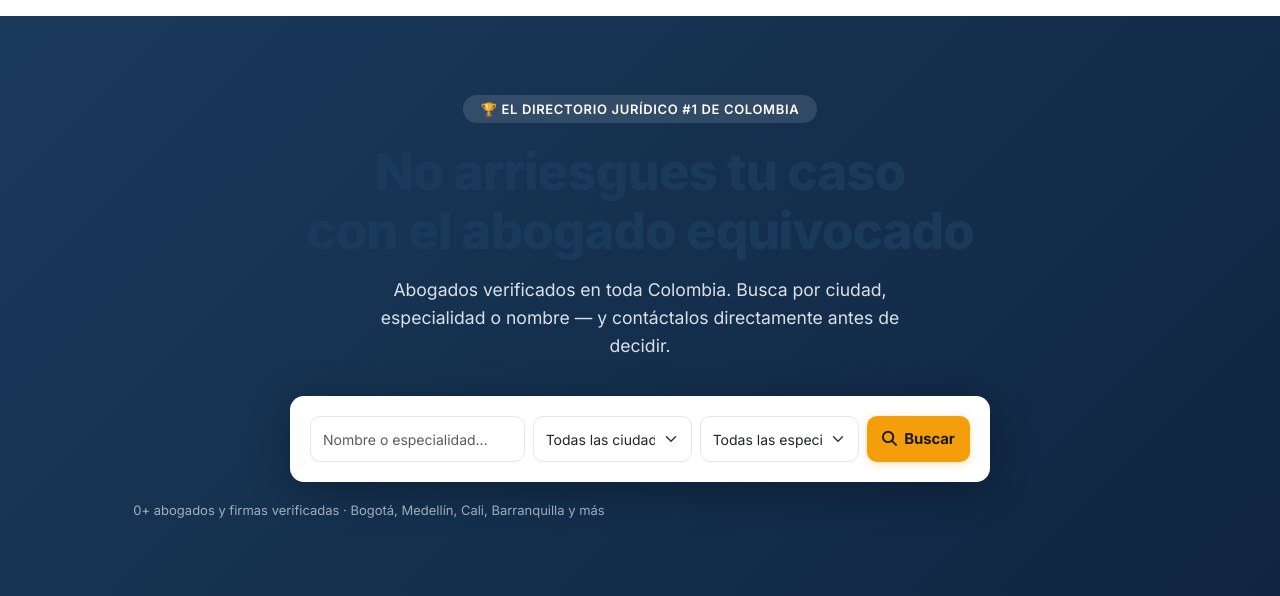
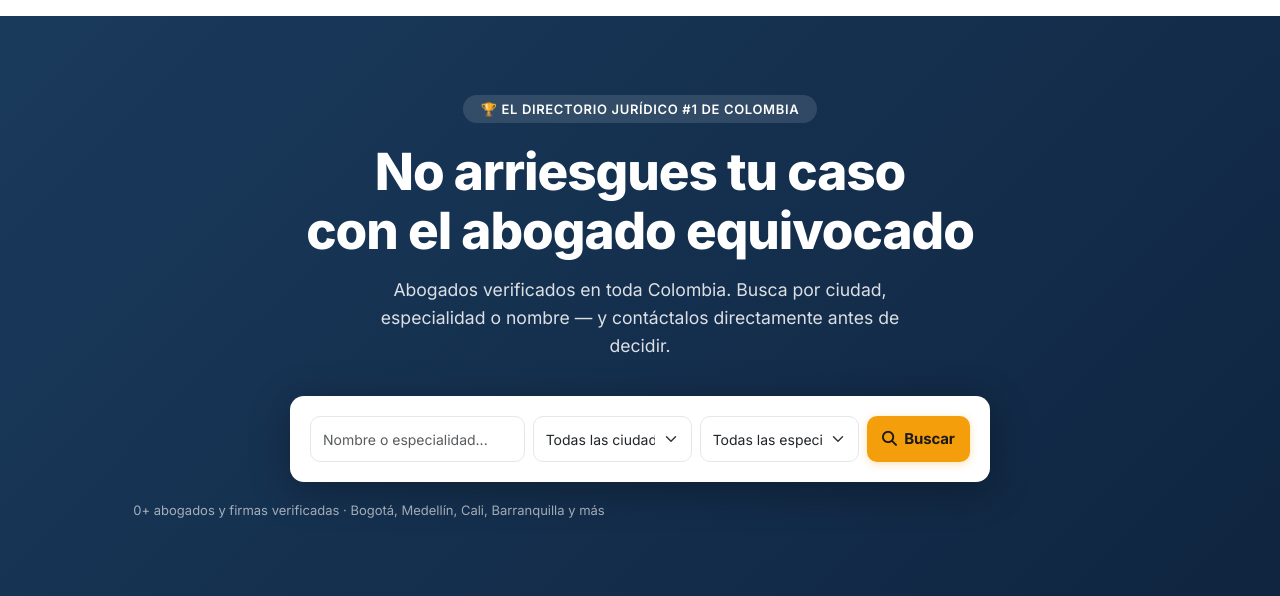
Before and after one commit to davidmyrann-sketch/abogados-co, a Flask app: page / in a window 1280 px wide. Shown: the part 59-655 px from the top of the page. Run offline with Flask 3, Linux system fonts and the light colour scheme; data that the repository does not hold is empty.

Commit message:
Fix hero H1 contrast: white text on dark navy background
CSS global rule set h1/h2 to navy color, making them invisible
on the dark hero gradient. Added explicit color:#ffffff on H1
and CSS rule to auto-white headings on dark backgrounds.

Co-Authored-By: Claude Sonnet 4.6 <noreply@anthropic.com>

```diff
--- a/static/css/style.css
+++ b/static/css/style.css
@@ -97,6 +97,16 @@ h1, h2, h3, h4, h5, h6 {
   line-height: 1.2;
   color: var(--c-primary);
   letter-spacing: -0.02em;
+}
+
+/* On dark backgrounds, headings inherit white from parent */
+[style*="background:linear-gradient"] h1,
+[style*="background:linear-gradient"] h2,
+[style*="background:#1a3a5c"] h1,
+[style*="background:#1a3a5c"] h2,
+.bg-primary h1,
+.bg-primary h2 {
+  color: #ffffff;
 }
 
 /* --- LINKS ----------------------------------------- */
--- a/templates/index.html
+++ b/templates/index.html
@@ -62,10 +62,10 @@
     <span style="background:rgba(255,255,255,.12);border-radius:20px;padding:6px 18px;font-size:13px;letter-spacing:.05em;font-weight:600">
       🏆 {{ 'THE #1 LAWYER DIRECTORY IN COLOMBIA' if lang=='en' else 'EL DIRECTORIO JURÍDICO #1 DE COLOMBIA' }}
     </span>
-    <h1 style="font-size:clamp(2rem,5vw,3.2rem);font-weight:800;margin:20px 0 16px;line-height:1.15">
+    <h1 style="font-size:clamp(2rem,5vw,3.2rem);font-weight:800;margin:20px 0 16px;line-height:1.15;color:#ffffff">
       {{ ('Don\'t risk your case<br>with the wrong lawyer' if lang=='en' else 'No arriesgues tu caso<br>con el abogado equivocado') | safe }}
     </h1>
-    <p style="font-size:1.1rem;opacity:.85;max-width:560px;margin:0 auto 36px">
+    <p style="font-size:1.1rem;color:rgba(255,255,255,.85);max-width:560px;margin:0 auto 36px">
       {{ 'Verified lawyers across Colombia. Search by city, specialty or name — and contact them directly before deciding.' if lang=='en' else 'Abogados verificados en toda Colombia. Busca por ciudad, especialidad o nombre — y contáctalos directamente antes de decidir.' }}
     </p>
     <form action="{{ url_for('main.search') }}" method="GET"
```
